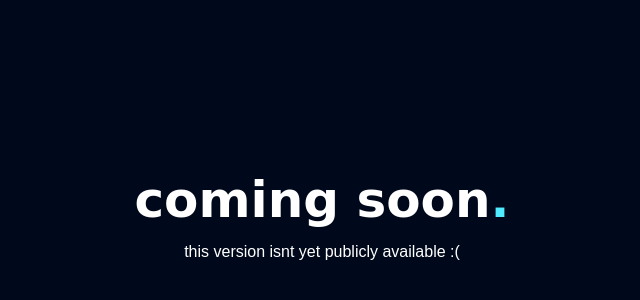
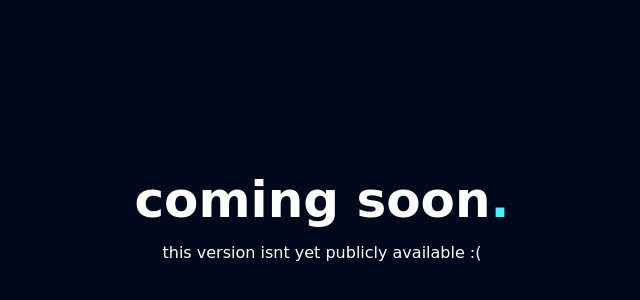
Before and after one commit to tmrxdev/unreleased, a plain HTML site: page index.html in a window 1280 px wide. Shown: the part 190-490 px from the top of the page, 318-958 px from the left. Drawn offline with Linux system fonts and the light colour scheme.

Commit message:
Update index.html

```diff
--- a/index.html
+++ b/index.html
@@ -43,7 +43,7 @@ h1 {
 p {
   text-align: center;
   margin: 18px;
-  font-family: 'Muli', sans-serif;
+  font-family: "Brush Script MT", cursive;
   font-weight: normal;
 
 }
```
